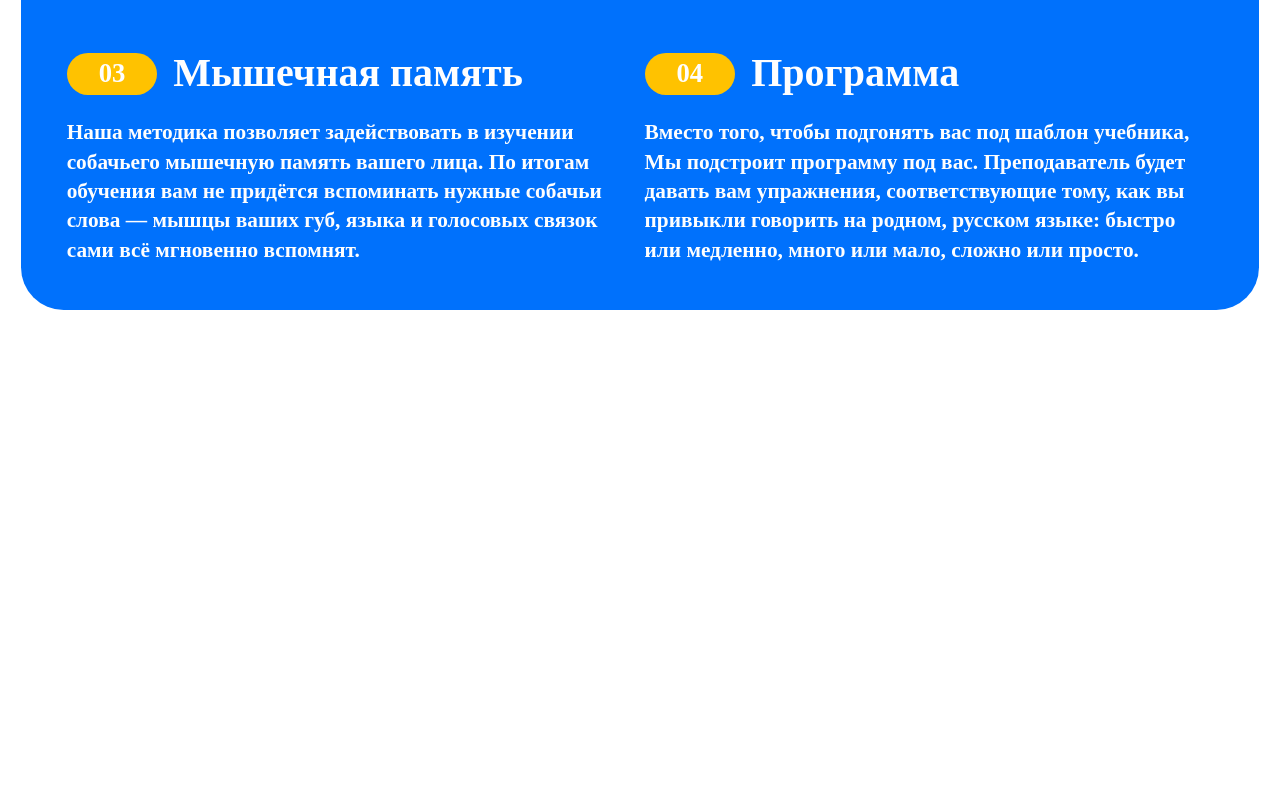
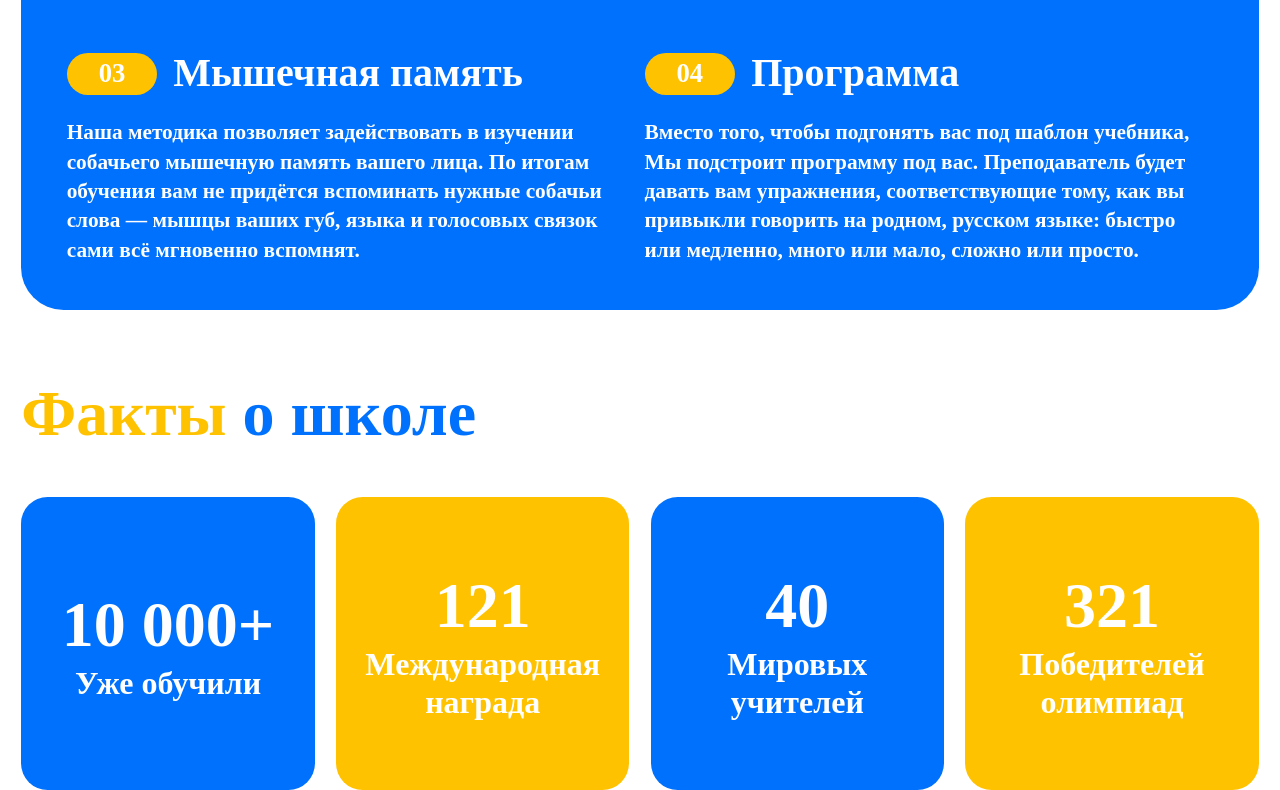
Before and after one commit to yegoryunov/landing-dog-school, a website: page index.html in a window 1280 px wide. Shown: the part 2459-3249 px from the top of the page. Before the commit the page ends 2769 px from the top, so only its background shows below. Drawn offline with Linux system fonts and the light colour scheme.

Commit message:
create facts-about-school page

```diff
--- a/index.html
+++ b/index.html
@@ -121,6 +121,30 @@
 				</div>
 			</div>
 		</section>
+		<!-- How to learn end -->
+		<!-- Facts about school start -->
+		<section class="facts-about-school">
+			<h2 class="facts-about-school__heading"><span>Факты</span> о школе</h2>
+			<div class="facts-about-school__cards-row">
+				<div class="facts-about-school__card facts-about-school__card_blue">
+					<h3>10 000+</h3>
+					<span>Уже обучили</span>
+				</div>
+				<div class="facts-about-school__card facts-about-school__card_orange">
+					<h3>121</h3>
+					<span>Международная<br>награда</span>
+				</div>
+				<div class="facts-about-school__card facts-about-school__card_blue">
+					<h3>40</h3>
+					<span>Мировых<br>учителей</span>
+				</div>
+				<div class="facts-about-school__card facts-about-school__card_orange">
+					<h3>321</h3>
+					<span>Победителей<br>олимпиад</span>
+				</div>
+			</div>
+		</section>
+		<!-- Facts about school end -->
 	</main>
 	<footer></footer>
 </body>
--- a/src/scss/_main.scss
+++ b/src/scss/_main.scss
@@ -437,7 +437,6 @@
 		border-radius: vwp(20);
 		margin: vwp(16) auto 0;
 	}
-
 	&__heading {
 		@include fontSettings(vwl(96),900,vwl(120),none,$white-color);
 		padding-top: vwl(64);
@@ -456,7 +455,6 @@
 			height: vwp(88); // Переделать потом через js перенос слова в заголовке
 		}
 	}
-
 	&__row-top {
 		padding-top: vwl(64);
 		padding-left: vwl(68);
@@ -472,7 +470,6 @@
 			padding-left: vwp(20);
 		}
 	}
-
 	&__row-bottom {
 		padding-top: vwl(80);
 		padding-left: vwl(68);
@@ -488,7 +485,6 @@
 			padding-left: vwp(20);
 		}
 	}
-
 	&__content {
 		@include flexSettings(flex,column,flex-start,flex-start,vwl(32));
 		@media (max-width: 1024px) {
@@ -542,3 +538,39 @@
 		}
 	}
 }
+// How to learn end
+
+// Facts about school start
+.facts-about-school {
+	padding-top: vwl(96);
+	&__heading {
+		@include fontSettings(vwl(96),700,vwl(120),none,$primary-color);
+		padding-left: vwl(32);
+		span {
+			color: $secondary-color;
+		}
+	}
+	&__cards-row {
+		@include flexSettings(flex,row,center,center,vwl(32));
+		padding-top: vwl(64);
+	}
+	&__card {
+		@include sizeSettings(vwl(440),vwl(440));
+		border-radius: vwl(40);
+		@include flexSettings(flex,column,center,center,0);
+		h3 {
+			@include fontSettings(vwl(96),700,vwl(120),none,$white-color);
+		}
+		span {
+			@include fontSettings(vwl(48),700,vwl(56),none,$white-color);
+			text-align: center;
+		}
+	}
+	&__card_blue {
+		background-color: $primary-color;
+	}
+	&__card_orange {
+		background-color: $secondary-color;
+	}
+}
+// Facts about school end
```
Also changed, not shown: src/css/style.css.
